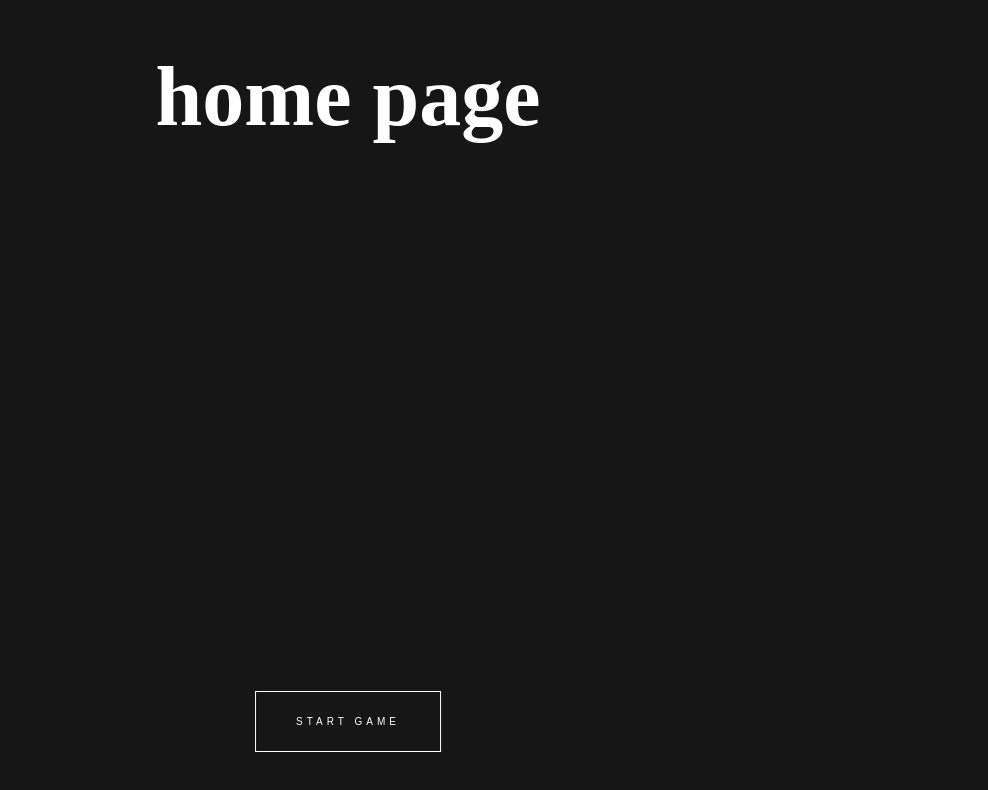
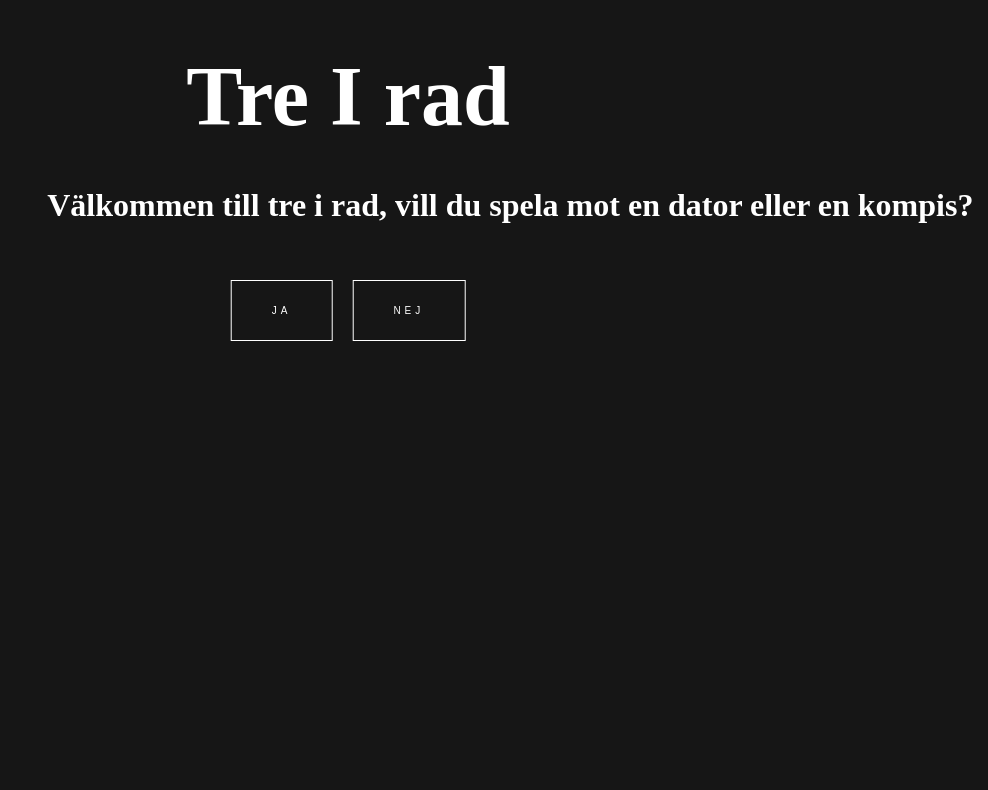
Before and after one commit to JoakimHaeg/TicTacToe, a plain HTML site: page html/index.html in a window 1280 px wide. Shown: the whole page, without its empty margins (292-1280 px from the left). Drawn offline with nearby package versions, Linux system fonts and the light colour scheme.

Commit message:
Gå ut, just incase

```diff
--- a/html/index.html
+++ b/html/index.html
@@ -3,8 +3,10 @@
     <head>
         <meta charset="utf-8" />
         <title>Tic-Tac-Toe</title>
-        <link rel="stylesheet" href="/src/css/ruta.css"/><!-- Måste inkludera ruta.css för att få med dit i övergången-->
+        <link rel="stylesheet" href="/src/css/gameCont.css"/><!-- Måste inkludera gameCont.css för att få med dit i övergången-->
+        <link rel="stylesheet" href="/src/css/homeTXT.css"/>
         <link rel="stylesheet" href="/src/css/transition.css"/>
+        <script src="/src/js/homePage.js" defer></script>
     </head>
 
     <body data-barba="wrapper">
@@ -15,10 +17,18 @@
         <main data-barba="container" data-barba-namespace="home-section">
             <div class="header">
                 <h1 class="title animate-this">
-                    home page
+                    Tre I rad
                 </h1>
-                <div class="animate-this button">
-                    <a href="/html/game.html">Start game</a>
+                <h2 class="animate-this txt">
+                    Välkommen till tre i rad, vill du spela mot en dator eller en kompis?
+                </h2>
+                <div class="btn-container">
+                    <input type="button" class="btn animate-this" value="Ja" id="btnYes" onclick="showStartButton()"/>
+                    <input type="button" class="btn animate-this" value="Nej" id="btnNo" onclick="showStartButton()"/>
+                </div>
+
+                <div class="animate-this button" id="btnStartContainer">
+                    <a href="/html/game.html" id="btnStart">Start game</a>
                 </div>
             </div>
         </main>
--- /dev/null
+++ b/src/css/homeTXT.css
@@ -0,0 +1,56 @@
+.txt{
+    position: absolute;
+    font-size: 200%;
+    top: 20%;
+    left: 26.5%;
+}
+
+.btn-container {
+    position: absolute;
+    top: 35%;
+    left: 50%;
+    transform: translateX(-50%);
+    display: flex; /* Use flexbox to align buttons horizontally */
+}
+
+
+.btn {
+    all: unset;
+    font-family: Arial, Helvetica, sans-serif;
+    text-decoration: none;
+    color: white;
+    border: 1px solid white;
+    padding: 24px 40px;
+    text-transform: uppercase;
+    letter-spacing: 4px;
+    font-size: 10px;
+    transition: 0.3s;
+    margin: 0 10px; /* Add margin between buttons */
+}
+
+.btn:hover {
+    background: white;
+    color: #161616;
+    transition: 0.3s;
+}
+
+#btnStartContainer {
+    display: none;
+}
+
+/*.txt{
+    all: unset;
+    position: absolute;
+    top: 70%;
+    left: 50%;
+    transform: translate(-50%, -50%);
+    font-family: Arial, Helvetica, sans-serif;
+    text-decoration: none;
+    color: white;
+    border: 1px solid white;
+    padding: 24px 40px;
+    text-transform: uppercase;
+    letter-spacing: 4px;
+    font-size: 10px;
+    transition: 0.3s;
+}*/
--- /dev/null
+++ b/src/js/homePage.js
@@ -0,0 +1,10 @@
+let btnY = document.getElementById("btnYes");
+let btnN = document.getElementById("btnNo");
+let btnStart = document.getElementById("btnStart");
+
+btnStart.value = "Restart";
+btnStart.disabled = false;
+
+function showStartButton() {
+    document.getElementById("btnStartContainer").style.display = "block";
+}
```
